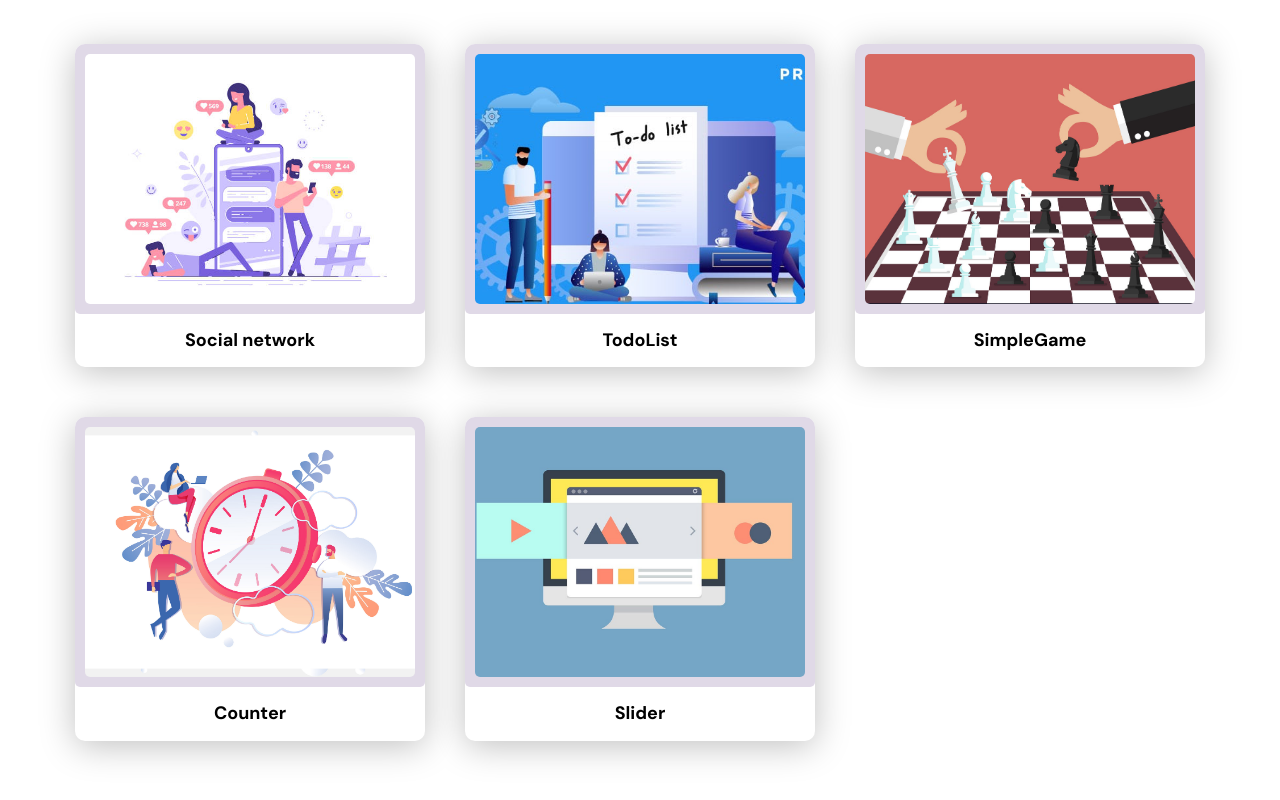
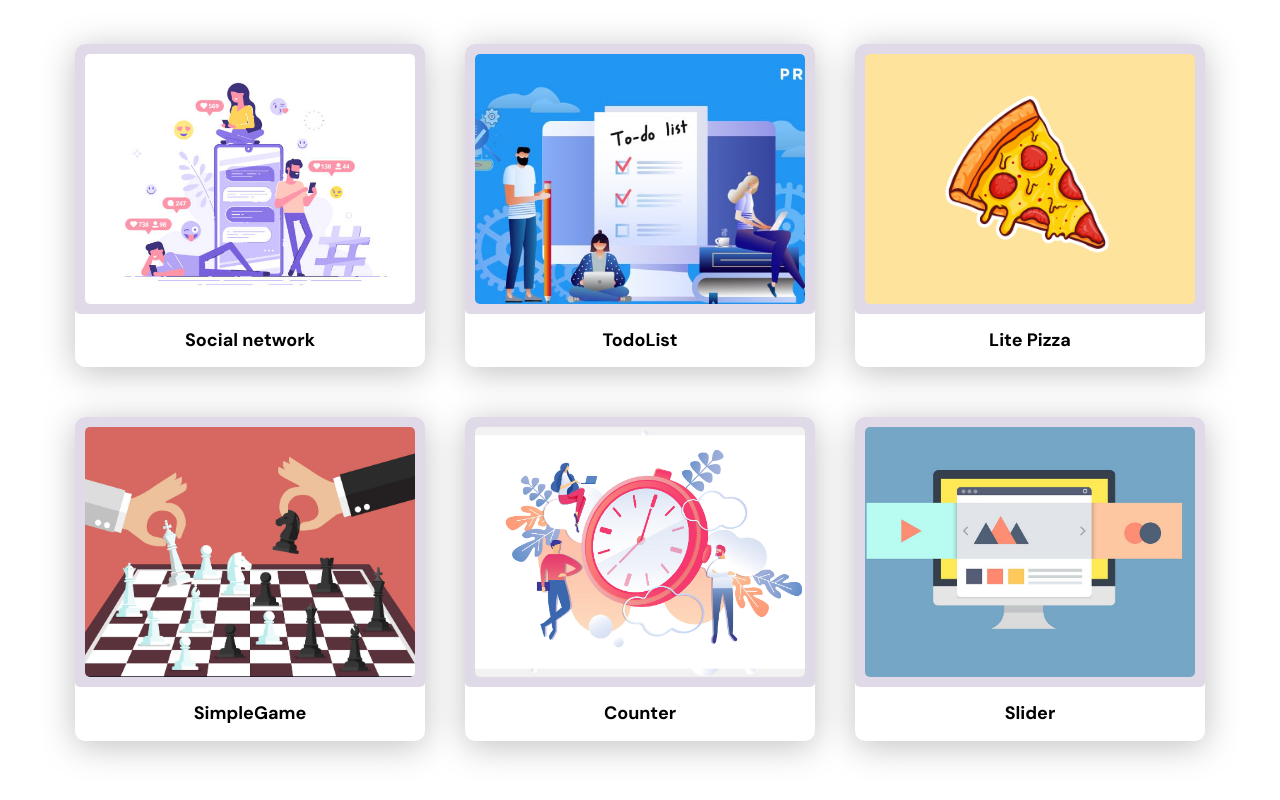
Before and after one commit to IbRuslan/MyPortfolio, a React (Create React App) app: page / in a window 1280 px wide. Shown: the part 1671-2471 px from the top of the page. Built offline with nearby package versions, Linux system fonts and the light colour scheme.

Commit message:
add new projects

```diff
--- a/src/components/projects/ProjectsList.tsx
+++ b/src/components/projects/ProjectsList.tsx
@@ -3,7 +3,7 @@ import {motion} from 'framer-motion'
 import s from './Projects.module.css'
 import social from '../../img/projects/network.jpg'
 import todolist from '../../img/projects/todolist.jpg'
-import shop from '../../img/projects/shop.jpg'
+import pizza from '../../img/projects/pizza.png'
 import game from '../../img/projects/game.jpg'
 import slider from '../../img/projects/slider.jpg'
 import counter from '../../img/projects/counter.jpg'
@@ -14,6 +14,7 @@ export const ProjectsList = () => {
     const projectsItem = [
         {id: 1, title: 'Social network', urlImage: social, urlGitRage: 'https://github.com/IbRuslan/social-network'},
         {id: 1.1, title: 'TodoList', urlImage: todolist, urlGitRage: 'https://github.com/IbRuslan/TodoList'},
+        {id: 1.2, title: 'Lite Pizza', urlImage: pizza, urlGitRage: 'https://github.com/IbRuslan/LitePizza'},
         {id: 1.3, title: 'SimpleGame', urlImage: game, urlGitRage: 'https://github.com/IbRuslan/myGame'},
         {id: 1.4, title: 'Counter', urlImage: counter, urlGitRage: 'https://github.com/IbRuslan/Counter'},
         {id: 1.5, title: 'Slider', urlImage: slider, urlGitRage: 'https://github.com/IbRuslan/horizontalScroll'}
```
Also changed, not shown: src/img/projects/oprosnik.jpg (deleted), src/img/projects/pizza.png (added).
